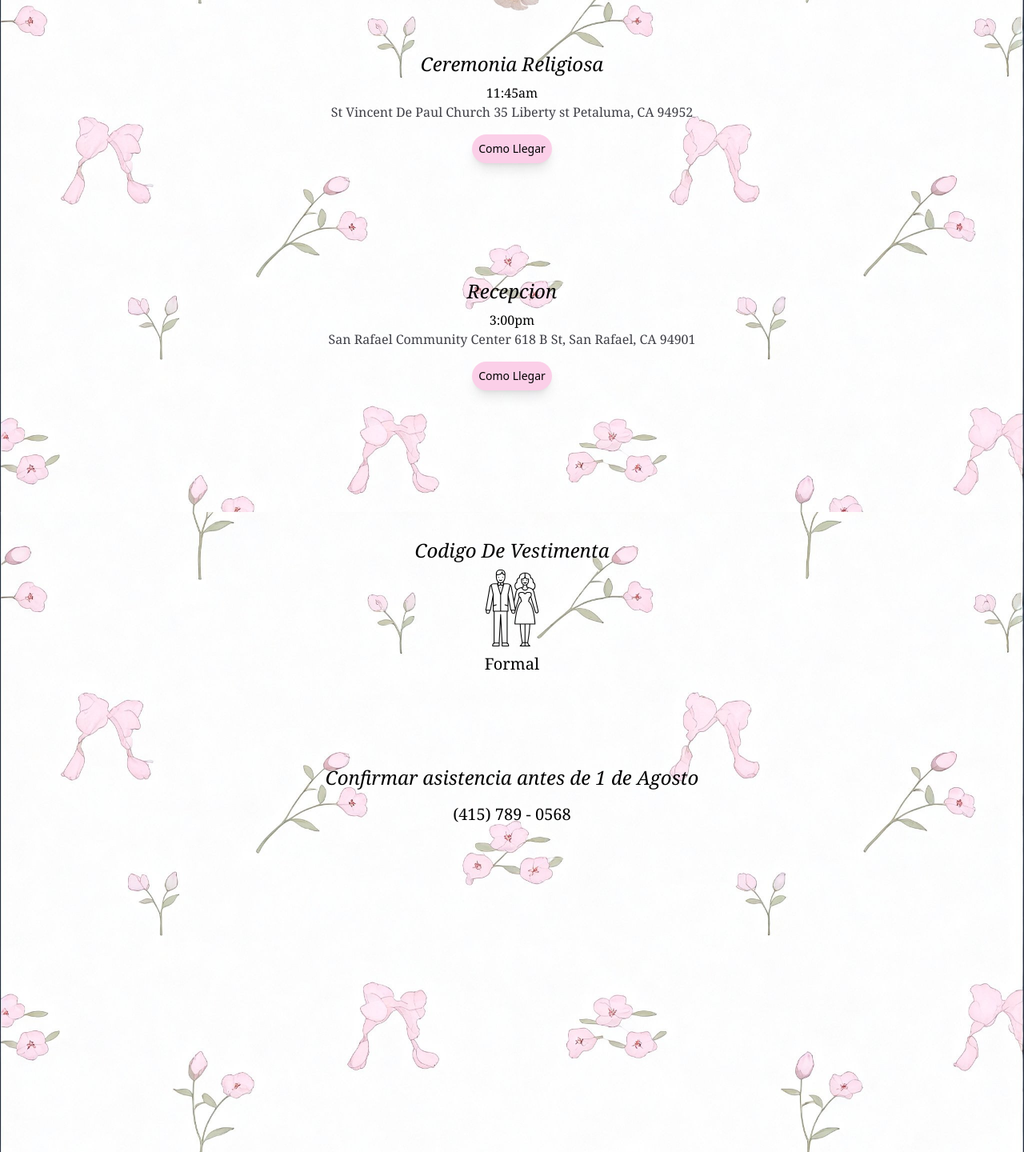
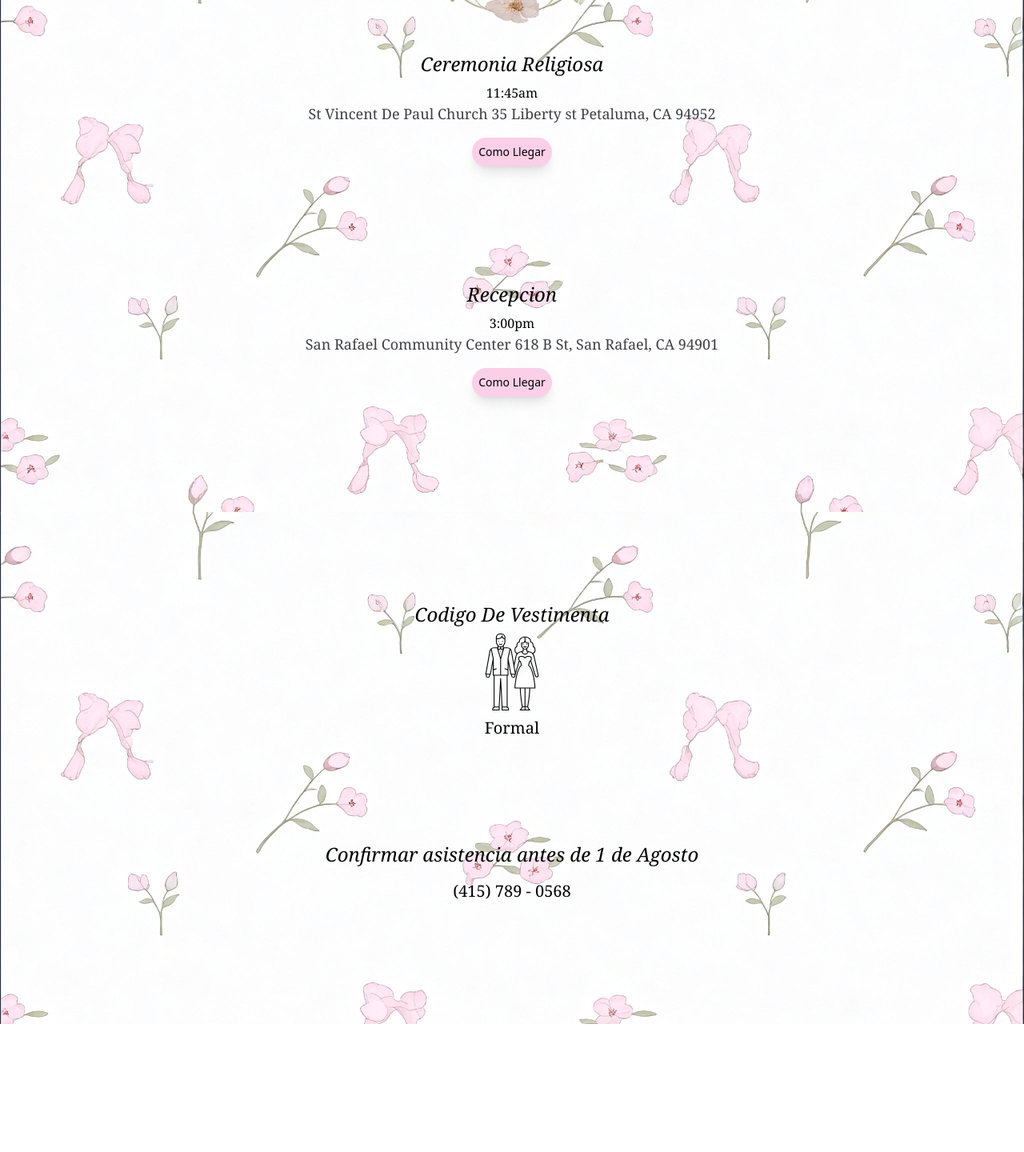
Before and after one commit to oscvrhrr/melany, a website: page index.html in a window 1280 px wide. Shown: the part 880-2320 px from the top of the page at 80% size. After the commit the page ends 2160 px from the top, so only its background shows below. Drawn offline with Linux system fonts and the light colour scheme; a web font is replaced by a local one.

Commit message:
update layout

```diff
--- a/index.html
+++ b/index.html
@@ -8,7 +8,7 @@
   </head>
   <body" class="font-serif">
     <section class="bg-background-hero bg-cover w-full h-screen">
-        <div class="text-zinc-700 text-center pt-14 pb-10 text-base">
+        <div class="text-zinc-700 text-center pt-20 pb-8 text-base">
             <p>Jesus Ramon Murillo Gaxiola</p>
             <p>y</p>
             <p>Nayeli Hernandez Padilla</p>
@@ -47,16 +47,16 @@
         <div class="px-20 text-center  py-36">
             <h3 class="text-2xl pb-2 italic">Ceremonia Religiosa</h3>
             <p>11:45am</p>
-            <p class="text-base text-zinc-700">
+            <p class="text-lg text-zinc-700">
                 St Vincent De Paul Church
                 35 Liberty st Petaluma, CA 94952
             </p>
             <button class="bg-pink-200 rounded-full p-2 mt-4 shadow-lg font-sans text-sm">Como Llegar</button>
         </div>
-        <div class="px-20 text-center pb-28">
+        <div class="px-20 text-center pb-36">
             <h3 class="text-2xl pb-2 italic">Recepcion</h3>
             <p>3:00pm</p>
-            <p class="text-base text-zinc-700">
+            <p class="text-lg text-zinc-700">
                 San Rafael Community Center 618 B St,
                 San Rafael, CA 94901
             </p>
@@ -64,8 +64,8 @@
         </div>
 
     </section>
-    <div class="bg-background-hero bg-cover w-full h-[50rem]">
-        <div class="text-center pt-8 pb-28">
+    <div class="bg-background-hero bg-cover w-full h-[40rem]">
+        <div class="text-center py-28 pb-32">
             <h3 class="text-2xl pb-2 italic">Codigo De Vestimenta</h3>
             <img class="h-[6rem] w-[6rem] m-auto" src="./dist/assets/couple.svg" alt="">
             <p class="text-xl pt-2">Formal</p>
```
Also changed, not shown: dist/styles.css.
